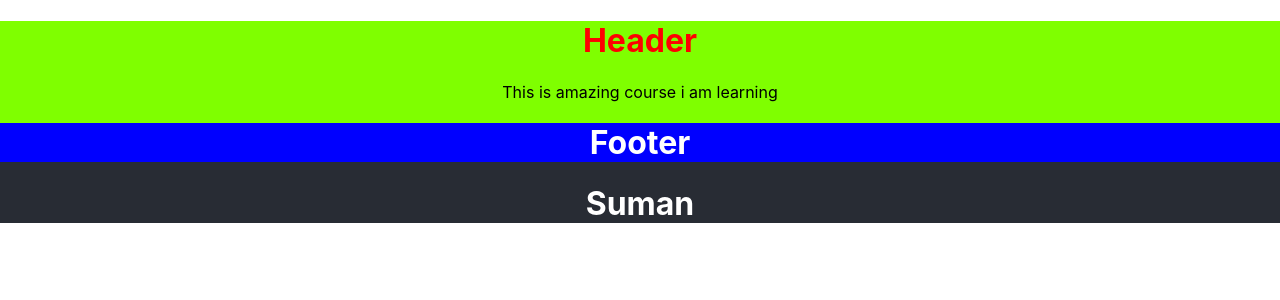
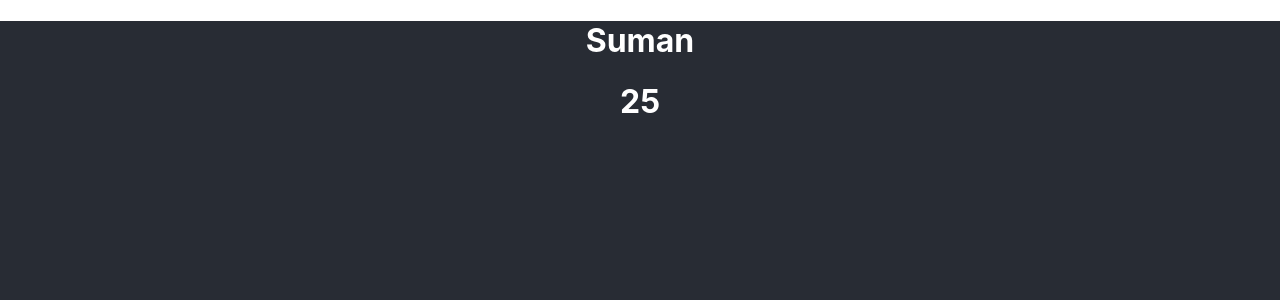
Before and after one commit to SumanRawool/ReactJs-Project, a React (Create React App) app: page / in a window 1280 px wide. Shown: the top 300 px of the page. Built offline with nearby package versions, Linux system fonts and the light colour scheme.

Commit message:
Working with the props

```diff
--- a/src/App.css
+++ b/src/App.css
@@ -2,6 +2,7 @@
   text-align: center;
   background-color: #282c34;
   color: white;
+  min-height: 100vh;
 }
 .header {
   background-color: yellow;
--- a/src/App.js
+++ b/src/App.js
@@ -1,11 +1,9 @@
 import "./App.css";
-import Header from "./Header";
+import Student from "./components/Student";
 function App() {
-  let name = "Suman";
   return (
     <div className="App">
-      <Header />
-      <h1>{name}</h1>
+      <Student name="Suman" age={25} />
     </div>
   );
 }
--- a/src/Header.jsx
+++ /dev/null
@@ -1,13 +0,0 @@
-import Footer from "./components/Footer";
-import "./header.css";
-const Header = () => {
-  return (
-    <div className="header">
-      <h1 id="topic">Header</h1>
-      <p style={{ color: "black" }}>This is amazing course i am learning</p>
-      <Footer />
-    </div>
-  );
-};
-
-export default Header;
--- a/src/components/Footer.js
+++ /dev/null
@@ -1,9 +0,0 @@
-const Footer = () => {
-  return (
-    <div className="footer">
-      <h1>Footer</h1>
-    </div>
-  );
-};
-
-export default Footer;
--- /dev/null
+++ b/src/components/Student.js
@@ -0,0 +1,10 @@
+const Student = (props) => {
+  return (
+    <div>
+      <h1>{props.name}</h1>
+      <h1>{props.age}</h1>
+    </div>
+  );
+};
+
+export default Student;
--- a/src/header.css
+++ /dev/null
@@ -1,6 +0,0 @@
-.header {
-  background-color: chartreuse;
-}
-#topic {
-  color: red;
-}
```
